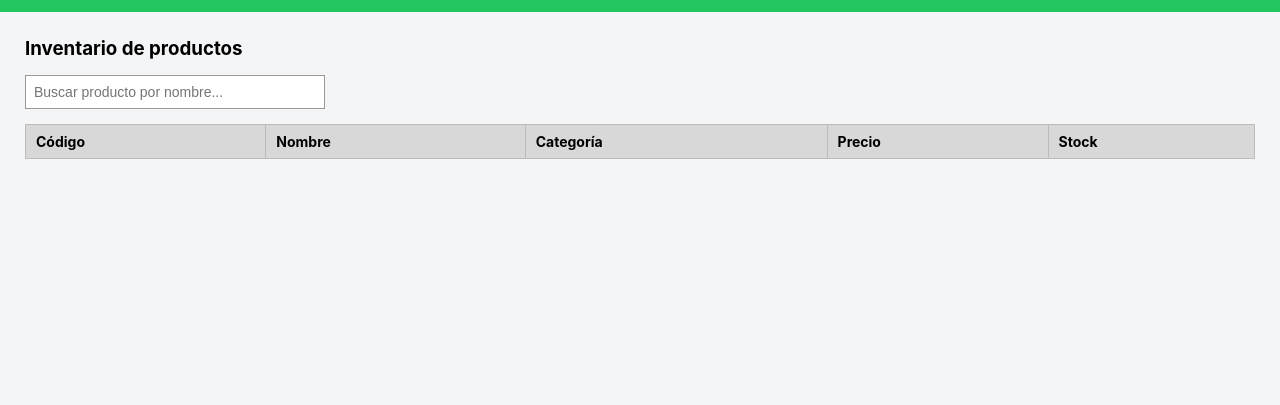
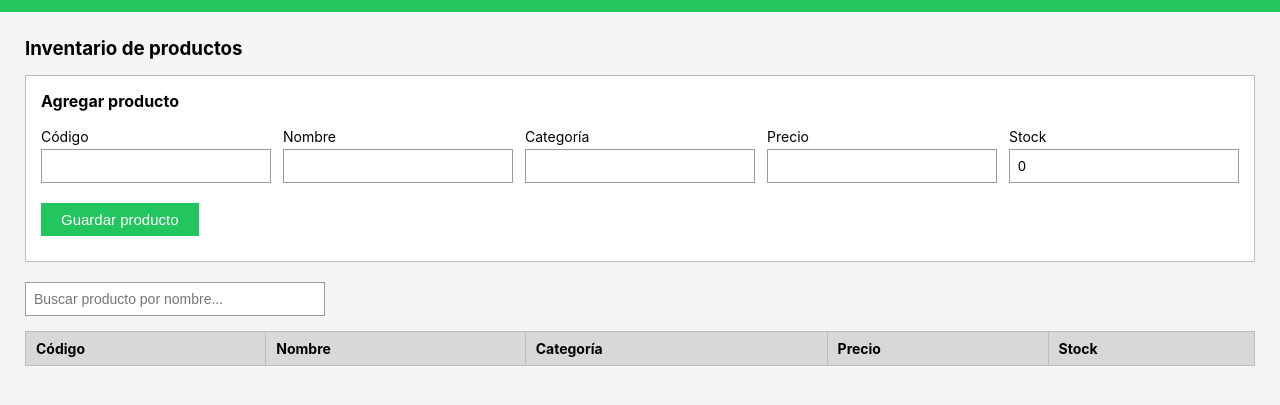
Before and after one commit to Anthony1209M/ferreteria-gedeon, a website: page views/inventario.html in a window 1280 px wide. Shown: the part 51-456 px from the top of the page. Drawn offline with Linux system fonts and the light colour scheme; files that its build step writes are made by us from their sources; no server answers; files whose address does not match are found by name.

Commit message:
agrego el formulario para agregar productos y sus estilos

```diff
--- a/public/css/estilos.css
+++ b/public/css/estilos.css
@@ -128,3 +128,45 @@ input:focus {
     width: 300px;
     margin-bottom: 15px;
 }
+
+/* formulario de productos */
+.form-producto {
+    background-color: white;
+    border: 1px solid #bbb;
+    padding: 15px;
+    margin-bottom: 20px;
+}
+
+.form-producto h4 {
+    margin-bottom: 5px;
+}
+
+.fila-form {
+    display: grid;
+    grid-template-columns: repeat(5, 1fr);
+    gap: 12px;
+}
+
+.btn-guardar {
+    width: auto;
+    padding: 8px 20px;
+}
+
+.mensaje-form {
+    margin-top: 10px;
+    font-size: 13px;
+}
+
+.mensaje-form.ok {
+    color: #16A34A;
+}
+
+.mensaje-form.error {
+    color: red;
+}
+
+@media (max-width: 800px) {
+    .fila-form {
+        grid-template-columns: 1fr;
+    }
+}
--- a/views/inventario.html
+++ b/views/inventario.html
@@ -14,6 +14,35 @@
 
     <main class="contenido">
         <h3>Inventario de productos</h3>
+        <form id="formProducto" class="form-producto">
+            <h4>Agregar producto</h4>
+
+            <div class="fila-form">
+                <div>
+                    <label for="codigo">Código</label>
+                    <input type="text" id="codigo" maxlength="20" required>
+                </div>
+                <div>
+                    <label for="nombre">Nombre</label>
+                    <input type="text" id="nombre" maxlength="100" required>
+                </div>
+                <div>
+                    <label for="categoria">Categoría</label>
+                    <input type="text" id="categoria" maxlength="50">
+                </div>
+                <div>
+                    <label for="precio">Precio</label>
+                    <input type="number" id="precio" min="0" step="0.01" required>
+                </div>
+                <div>
+                    <label for="stock">Stock</label>
+                    <input type="number" id="stock" min="0" step="1" value="0">
+                </div>
+            </div>
+
+            <button type="submit" class="btn-guardar">Guardar producto</button>
+            <p id="mensajeForm" class="mensaje-form"></p>
+        </form>
         <input type="text" id="buscador" class="buscador" placeholder="Buscar producto por nombre...">
 
         <table class="tabla">
```
